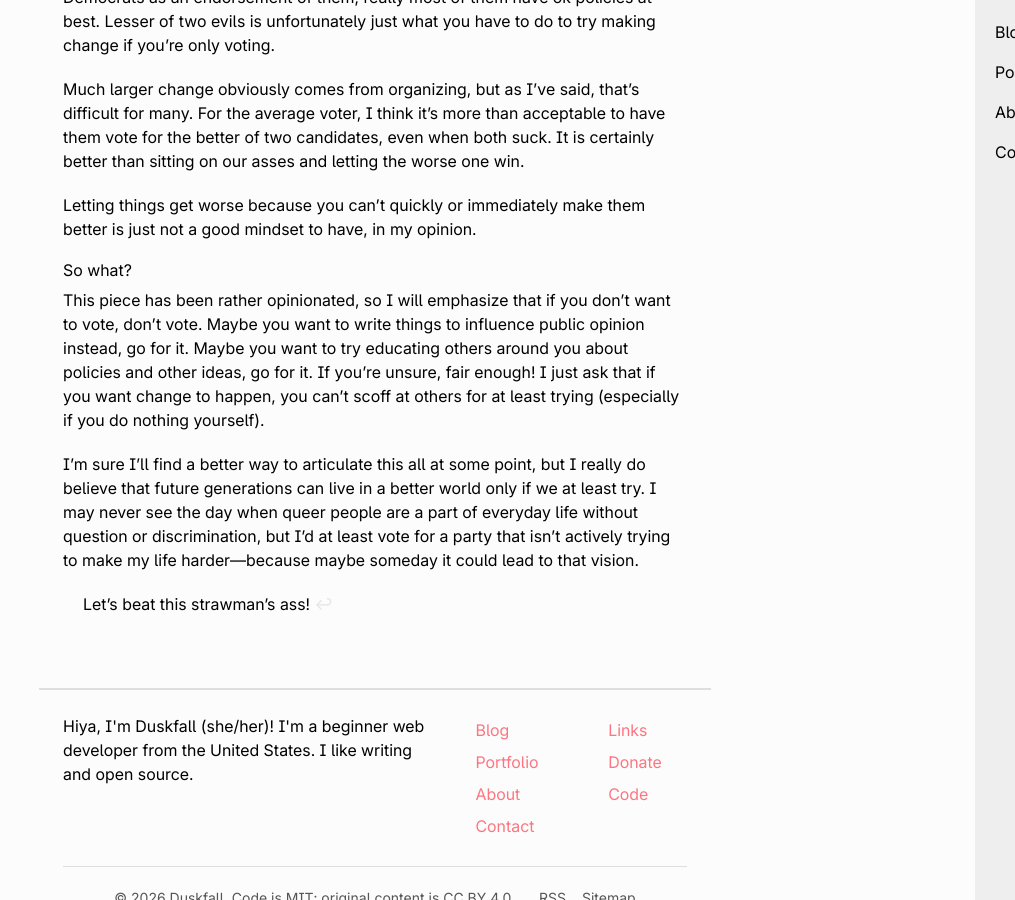
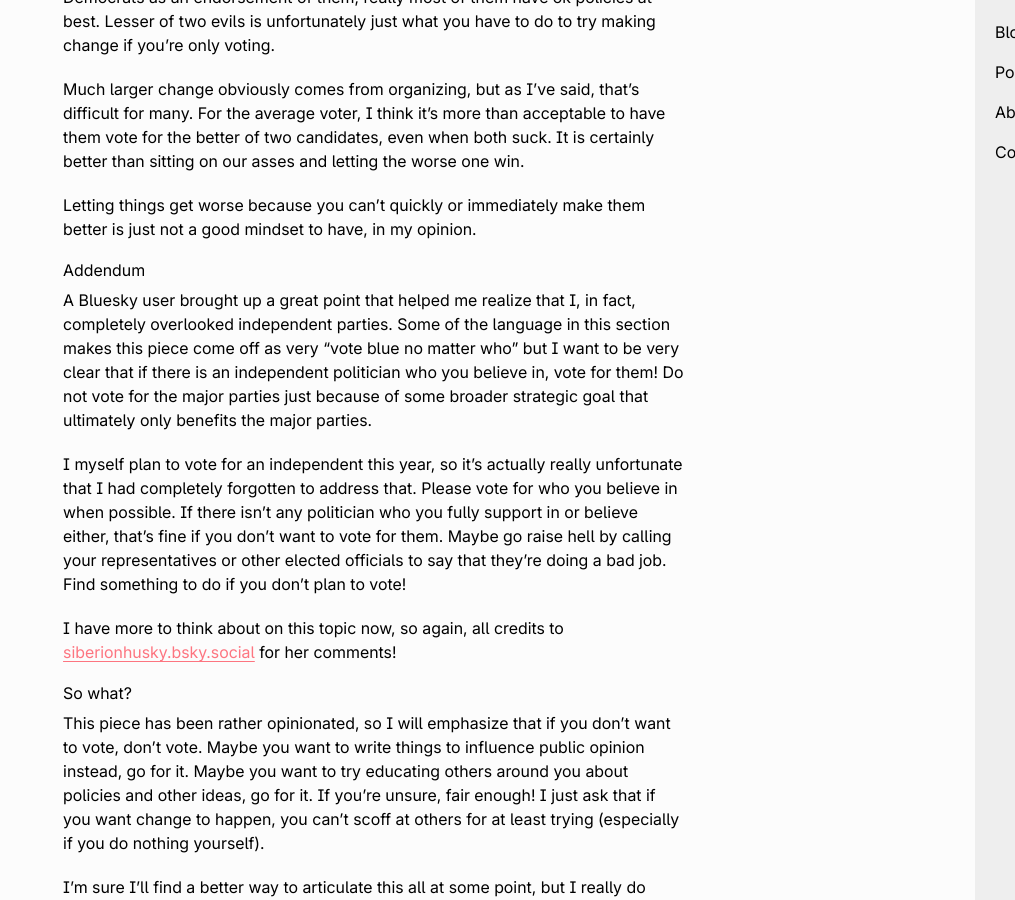
Before and after one commit to TrulyFlawed/trulyflawed.github.io, a Jekyll site: the page built from _posts/2026-10-12-at-least-i-tried-to-make-change.md, in a window 1280 px wide and 900 px high, scrolled down 1334 px. Shown: the whole window, without its empty margins (265-1280 px from the left). Built offline with Jekyll 4.4.1, drawn with Linux system fonts in a browser that asks for light colours; nearby versions of some CDN libraries; library files that are not in the unit come from our copies.

Commit message:
blog: update post with addendum

```diff
--- a/_posts/2026-10-12-at-least-i-tried-to-make-change.md
+++ b/_posts/2026-10-12-at-least-i-tried-to-make-change.md
@@ -34,6 +35,14 @@ Much larger change obviously comes from organizing, but as I've said, that's dif
 
 Letting things get worse because you can't quickly or immediately make them better is just not a good mindset to have, in my opinion.
 
+### Addendum
+
+A Bluesky user brought up a great point that helped me realize that I, in fact, completely overlooked independent parties. Some of the language in this section makes this piece come off as very "vote blue no matter who" but I want to be very clear that if there is an independent politician who you believe in, vote for them! Do not vote for the major parties just because of some broader strategic goal that ultimately only benefits the major parties.
+
+I myself plan to vote for an independent this year, so it's actually really unfortunate that I had completely forgotten to address that. Please vote for who you believe in when possible. If there isn't any politician who you fully support in or believe either, that's fine if you don't want to vote for them. Maybe go raise hell by calling your representatives or other elected officials to say that they're doing a bad job. Find something to do if you don't plan to vote!
+
+I have more to think about on this topic now, so again, all credits to [siberionhusky.bsky.social](https://bsky.app/profile/did:plc:sxckdvxjucixtfvdqdfgf7by) for her comments!
+
 ## So what?
 
 This piece has been rather opinionated, so I will emphasize that if you don't want to vote, don't vote. Maybe you want to write things to influence public opinion instead, go for it. Maybe you want to try educating others around you about policies and other ideas, go for it. If you're unsure, fair enough! I just ask that if you want change to happen, you can't scoff at others for at least trying (especially if you do nothing yourself).
```
Also changed, not shown: other parts of _posts/2026-10-12-at-least-i-tried-to-make-change.md (+1 -0 lines).
